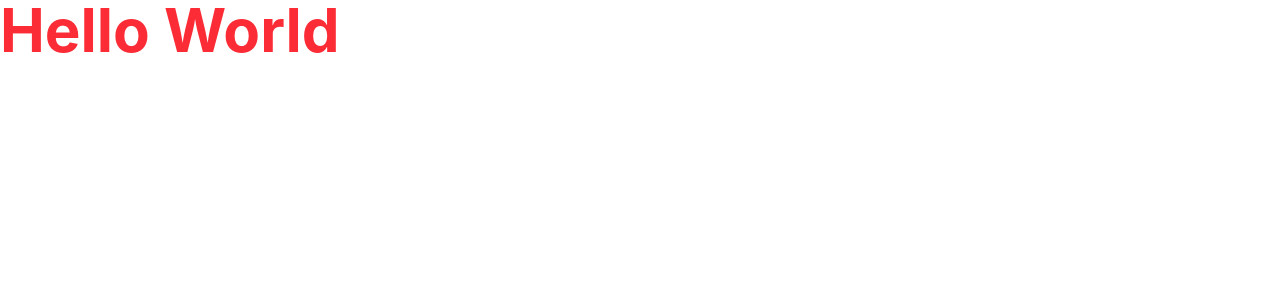
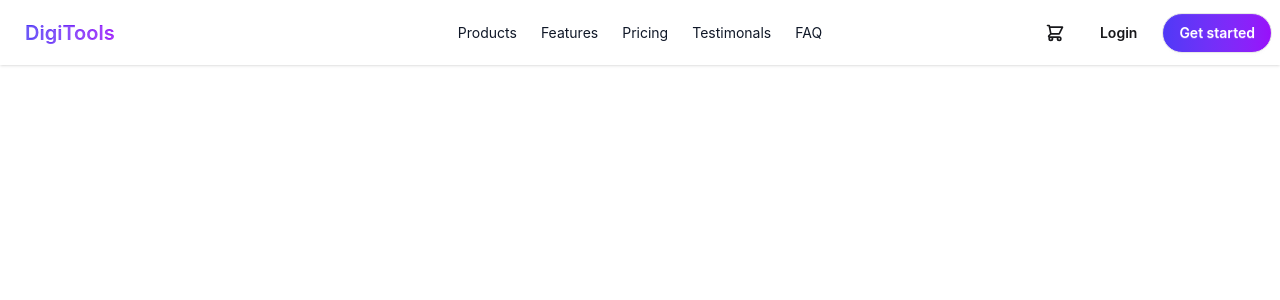
Before and after one commit to AlFahadMunna/assignment-006, a React (Vite) app: page / in a window 1280 px wide. Shown: the top 300 px of the page. Built offline with nearby package versions, Linux system fonts and the light colour scheme.

Commit message:
navbar added

```diff
--- a/index.html
+++ b/index.html
@@ -1,5 +1,5 @@
 <!doctype html>
-<html lang="en">
+<html lang="en" data-theme="light">
   <head>
     <meta charset="UTF-8" />
     <link rel="icon" type="image/svg+xml" href="/favicon.svg" />
--- a/src/App.jsx
+++ b/src/App.jsx
@@ -1,7 +1,9 @@
+import Navbar from "./components/Navbar";
+
 function App() {
   return (
     <>
-      <h1 className="text-6xl font-bold text-red-500">Hello World</h1>
+      <Navbar />
     </>
   );
 }
--- /dev/null
+++ b/src/components/Navbar.jsx
@@ -0,0 +1,112 @@
+import React from "react";
+
+const Navbar = () => {
+  const cart = 6;
+  return (
+    <div className="shadow-sm">
+      <div className="navbar bg-base-100 w-full container mx-auto gap-4">
+        <div className="navbar-start">
+          <div className="dropdown">
+            <div tabIndex={0} role="button" className="btn btn-ghost md:hidden">
+              <svg
+                xmlns="http://www.w3.org/2000/svg"
+                className="h-5 w-5"
+                fill="none"
+                viewBox="0 0 24 24"
+                stroke="currentColor"
+              >
+                {" "}
+                <path
+                  strokeLinecap="round"
+                  strokeLinejoin="round"
+                  strokeWidth="2"
+                  d="M4 6h16M4 12h8m-8 6h16"
+                />{" "}
+              </svg>
+            </div>
+            <ul
+              tabIndex="-1"
+              className="menu menu-sm dropdown-content bg-base-100 rounded-box z-1 mt-4 w-52 p-2 shadow"
+            >
+              <li>
+                <a href="#">Products</a>
+              </li>
+              <li>
+                <a href="#">Features</a>
+              </li>
+              <li>
+                <a href="#">Pricing</a>
+              </li>
+              <li>
+                <a href="#">Testimonals</a>
+              </li>
+              <li>
+                <a href="#">FAQ</a>
+              </li>
+            </ul>
+          </div>
+          <a className="btn btn-ghost text-xl">
+            <span className="bg-linear-to-r from-indigo-600 to-purple-600 bg-clip-text text-transparent">
+              DigiTools
+            </span>
+          </a>
+        </div>
+
+        <div className="navbar-center justify-center hidden md:flex">
+          <ul className="menu menu-horizontal px-1 text-gray-900">
+            <li>
+              <a href="#">Products</a>
+            </li>
+            <li>
+              <a href="#">Features</a>
+            </li>
+            <li>
+              <a href="#">Pricing</a>
+            </li>
+            <li>
+              <a href="#">Testimonals</a>
+            </li>
+            <li>
+              <a href="#">FAQ</a>
+            </li>
+          </ul>
+        </div>
+
+        <div className="navbar-end flex gap-2">
+          <div tabIndex={0} role="button" className="btn btn-ghost btn-circle">
+            <div className="indicator">
+              <svg
+                xmlns="http://www.w3.org/2000/svg"
+                className="h-5 w-5"
+                fill="none"
+                viewBox="0 0 24 24"
+                stroke="currentColor"
+              >
+                {" "}
+                <path
+                  strokeLinecap="round"
+                  strokeLinejoin="round"
+                  strokeWidth="2"
+                  d="M3 3h2l.4 2M7 13h10l4-8H5.4M7 13L5.4 5M7 13l-2.293 2.293c-.63.63-.184 1.707.707 1.707H17m0 0a2 2 0 100 4 2 2 0 000-4zm-8 2a2 2 0 11-4 0 2 2 0 014 0z"
+                />{" "}
+              </svg>
+              {cart.length > 0 && (
+                <span className="badge badge-sm indicator-item">
+                  {cart.length}
+                </span>
+              )}
+            </div>
+          </div>
+          <a href="#" className="btn btn-ghost rounded-full">
+            Login
+          </a>
+          <a className="btn rounded-full bg-linear-to-r from-indigo-600 to-purple-600 text-white hidden md:inline-flex">
+            Get started
+          </a>
+        </div>
+      </div>
+    </div>
+  );
+};
+
+export default Navbar;
```
